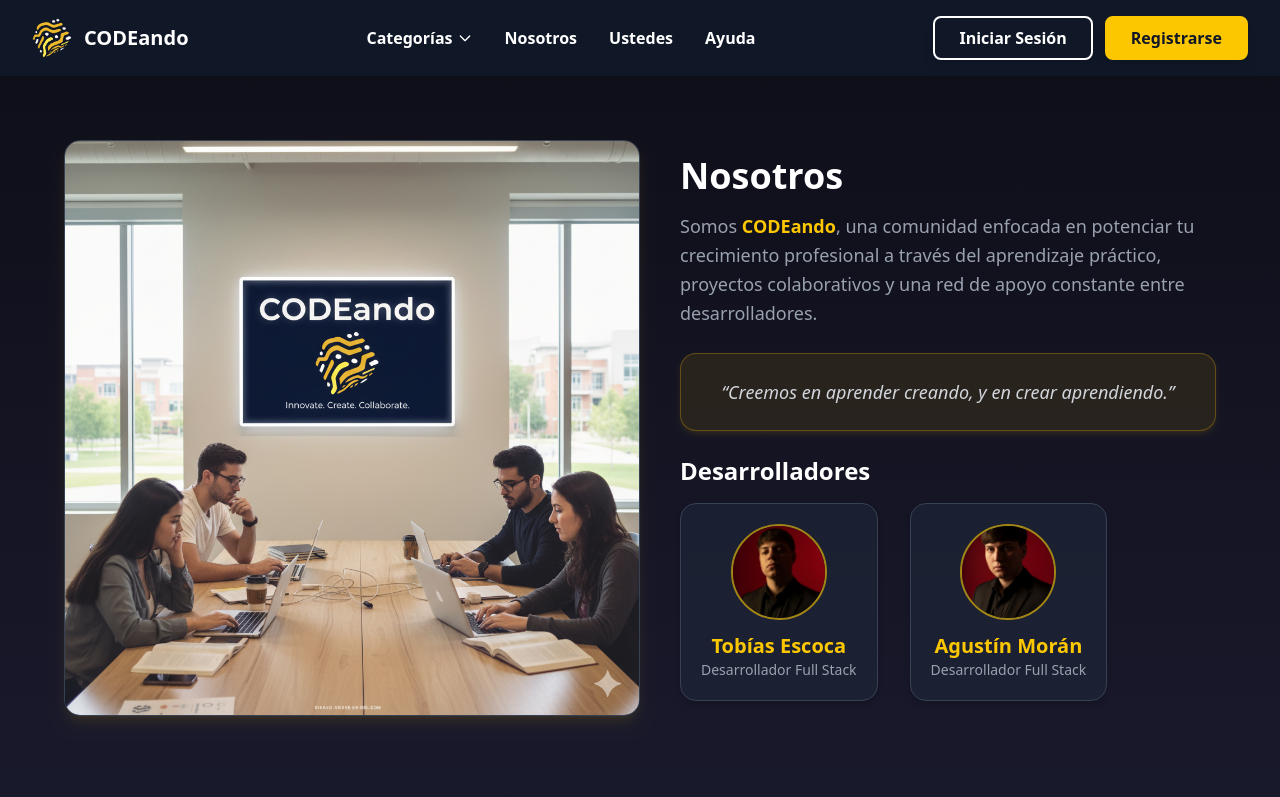
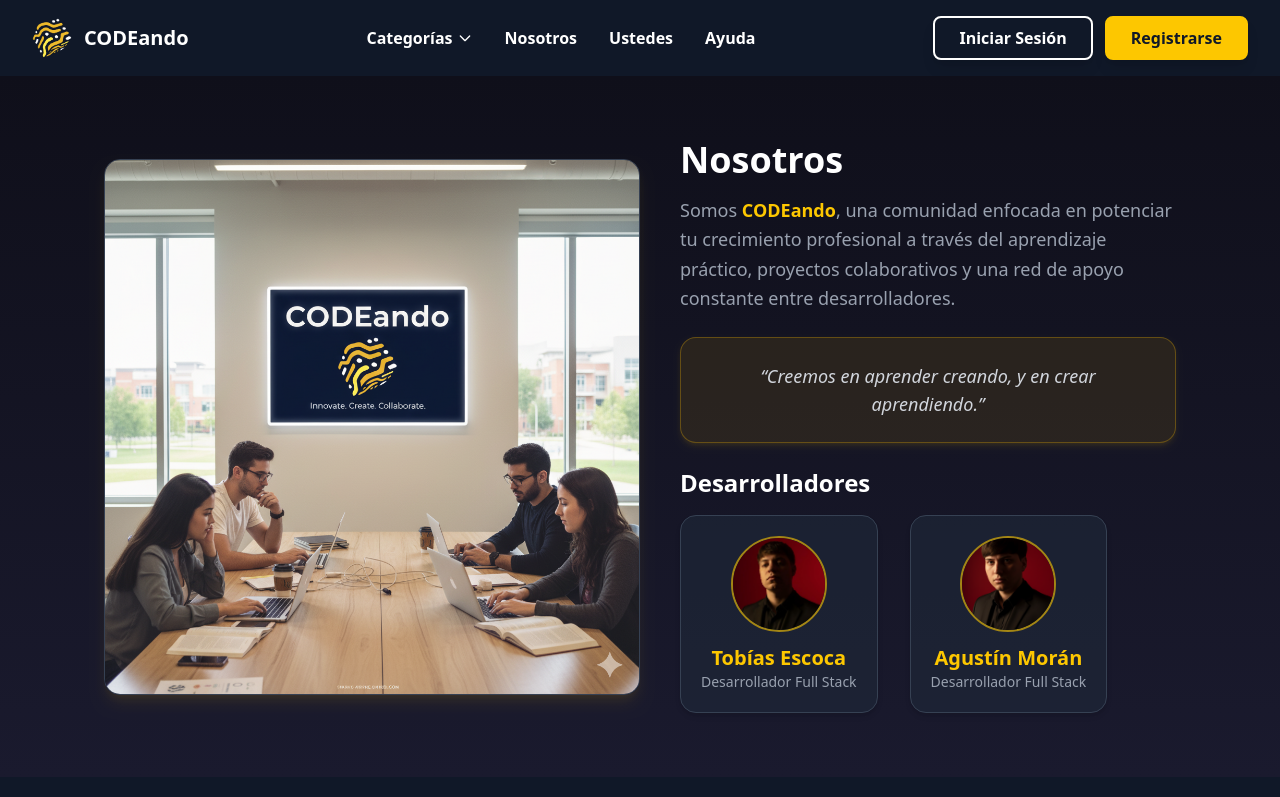
Before and after one commit to TobiEscoca/Proyect_CODEando, a React (Vite) app in the folder CODEando/: page /nosotros in a window 1280 px wide. Shown: the top 797 px of the page. Built offline with nearby package versions, Linux system fonts and the light colour scheme.

Commit message:
Arreglo de Nosotros

```diff
--- a/CODEando/src/App.jsx
+++ b/CODEando/src/App.jsx
@@ -15,7 +15,8 @@ const App = () => {
   return (
     <div className="min-h-screen flex flex-col">
       <Nav />
-      <main className="flex-1">
+      {/* Fondo unificado */}
+      <main className="flex-1 bg-gradient-to-b from-[#0f0f1a] to-[#1a1a2e]">
         <Routes>
           <Route path="/" element={<Home />} />
           <Route path="/nosotros" element={<Nosotros />} />
--- a/CODEando/src/pages/Nosotros.jsx
+++ b/CODEando/src/pages/Nosotros.jsx
@@ -5,8 +5,8 @@ import fotoAgus from "../assets/foto_agus2.png";
 
 const Nosotros = () => {
   return (
-    <div className="px-6 md:px-10 py-16 bg-gradient-to-b from-[#0f0f1a] to-[#1a1a2e] text-gray-200 min-h-screen">
-      <div className="max-w-6xl mx-auto flex flex-col md:flex-row items-center gap-10">
+    <div className="flex-1 flex items-center justify-center bg-gradient-to-b from-[#0f0f1a] to-[#1a1a2e] text-gray-200">
+      <div className="w-full px-6 md:px-10 py-16 max-w-6xl mx-auto flex flex-col md:flex-row items-center gap-10">
         {/* Imagen principal */}
         <img
           className="w-full md:w-1/2 h-auto rounded-2xl shadow-lg shadow-yellow-500/10 border border-gray-700 object-cover"
@@ -21,10 +21,8 @@ const Nosotros = () => {
               Nosotros
             </h1>
             <p className="text-gray-400 leading-relaxed text-lg">
-              Somos <span className="text-yellow-400 font-semibold">CODEando</span>,
-              una comunidad enfocada en potenciar tu crecimiento profesional
-              a través del aprendizaje práctico, proyectos colaborativos y una
-              red de apoyo constante entre desarrolladores.
+              Somos{" "}
+              <span className="text-yellow-400 font-semibold">CODEando</span>, una comunidad enfocada en potenciar tu crecimiento profesional a través del aprendizaje práctico, proyectos colaborativos y una red de apoyo constante entre desarrolladores.
             </p>
           </div>
 
```
